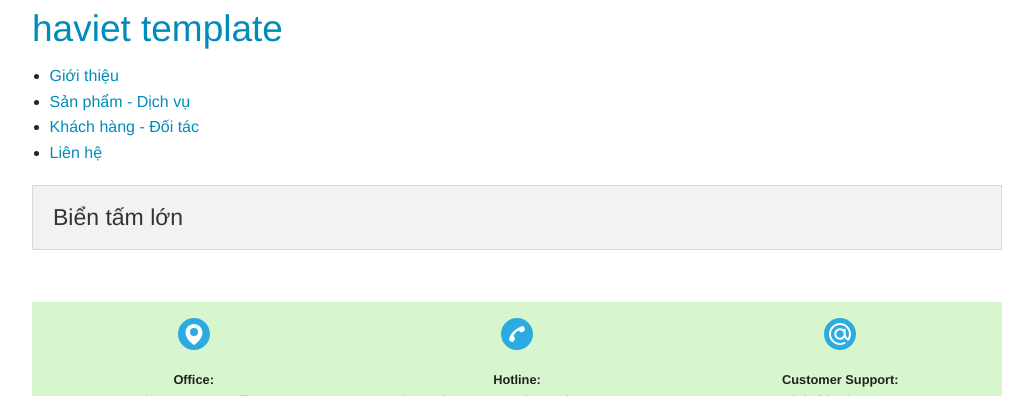
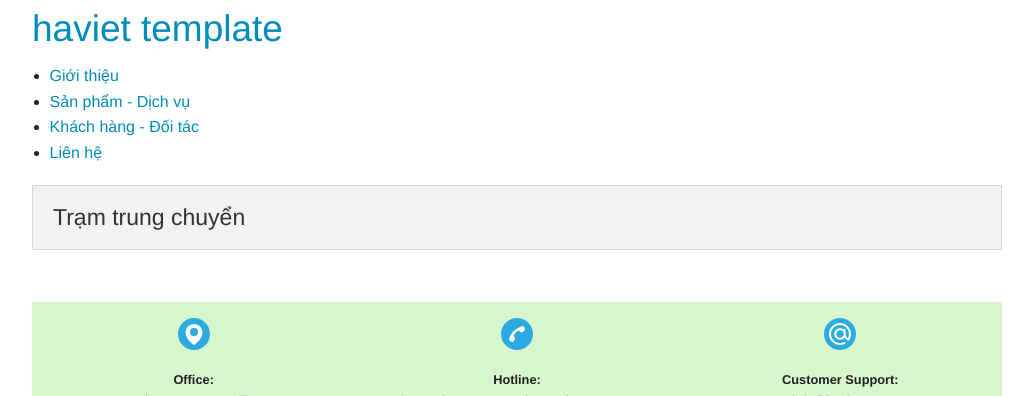
Before and after one commit to haviet/static-on-foundation, a Jekyll site: the page built from sanpham/bus-station.html, in a window 1280 px wide. Shown: the top 396 px of the page, without its empty margins (123-1156 px from the left). Built offline with Jekyll 4.4.1, drawn with Linux system fonts in a browser that asks for light colours.

Commit message:
Update bus-station.html

```diff
--- a/sanpham/bus-station.html
+++ b/sanpham/bus-station.html
@@ -5,7 +5,7 @@ layout: default
 <div class="row">
   <div class="columns">
     <div class="panel">
-      <h4>Biển tấm lớn</h4>
+      <h4>Trạm trung chuyển</h4>
     </div>
   </div>
 </div>
```
